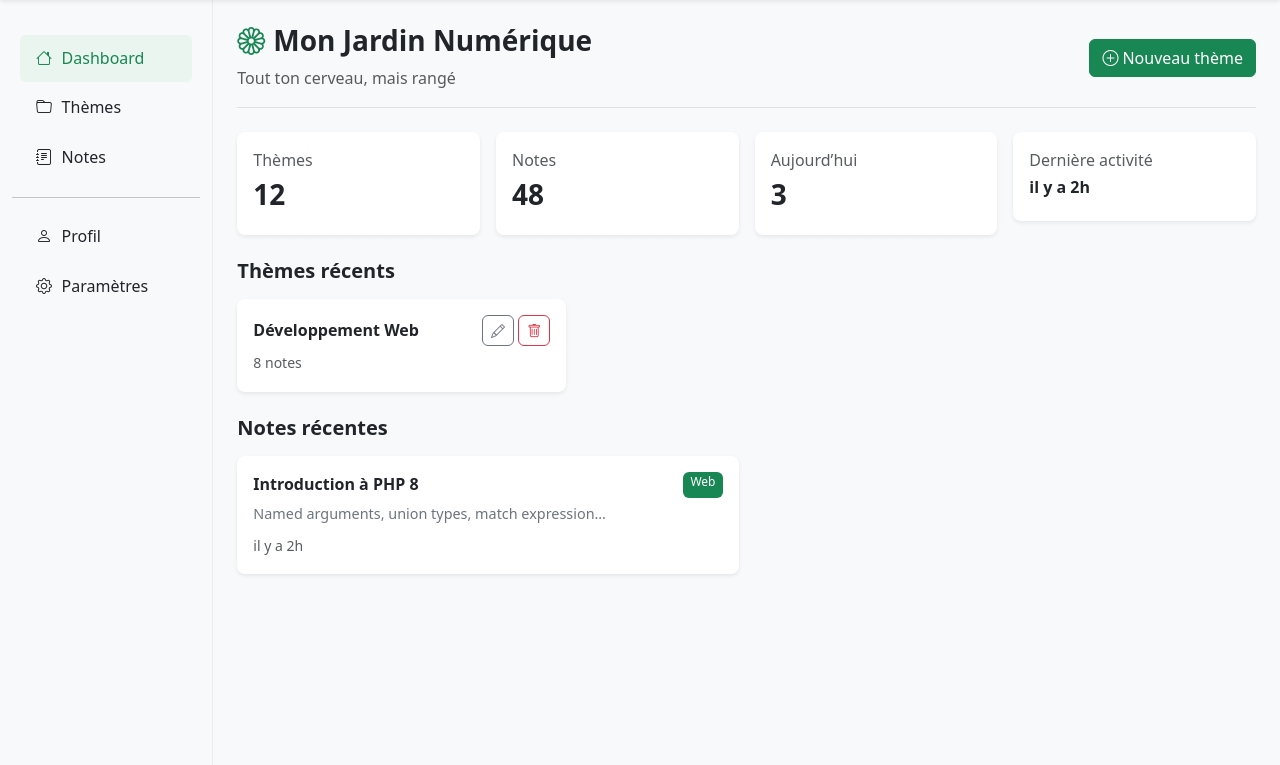
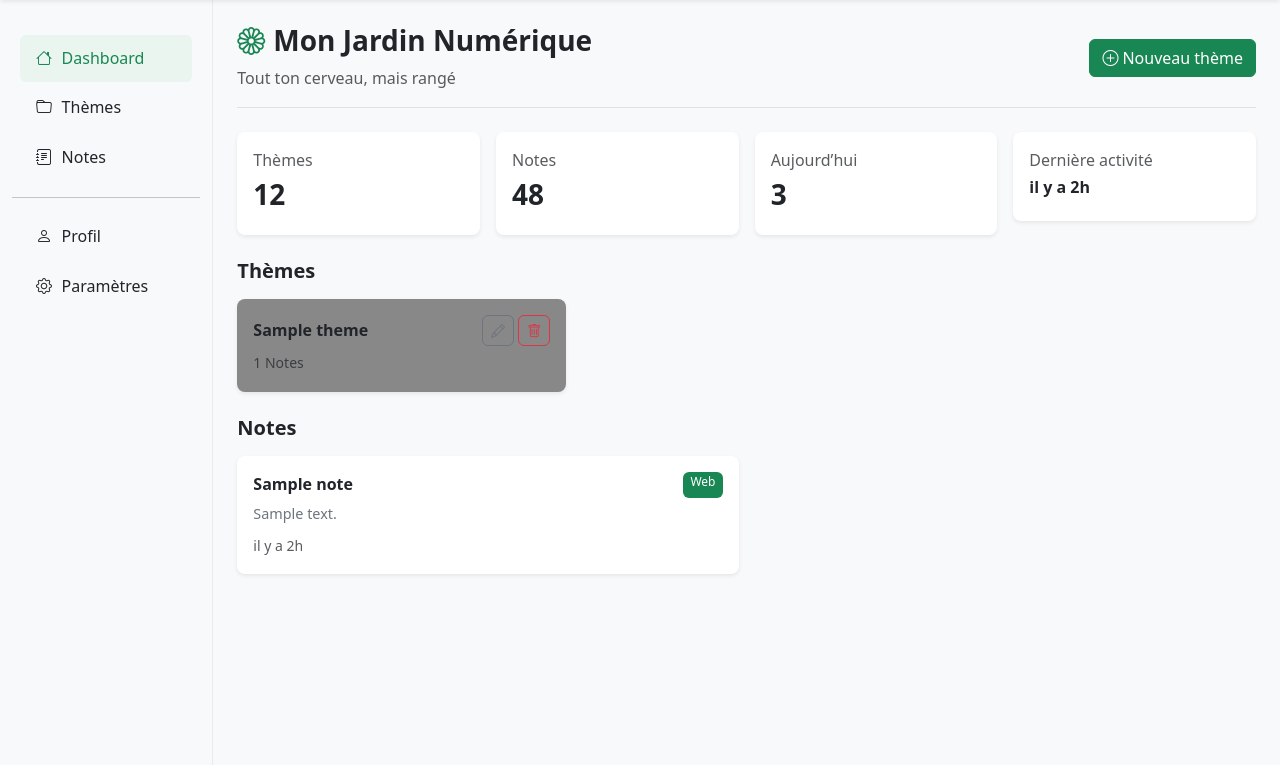
Before and after one commit to Abd0id/digital-garden-php-oop, a PHP site: page /dashboard.php in a window 1280 px wide. Shown: the part 58-823 px from the top of the page. Run offline with PHP 8.4, Linux system fonts and the light colour scheme; the visitor is signed in with stand-in values (Sample User, id 1); tables that the repository leaves empty hold one stand-in row (values such as "Sample post"); data that the repository does not hold is empty.

Commit message:
made theme and note

```diff
--- a/public/dashboard.php
+++ b/public/dashboard.php
@@ -1,4 +1,13 @@
-<?php session_start(); ?>
+<?php
+require_once __DIR__ . "/../src/Service/GardenService.php";
+session_start();
+$themes = GardenService::getAllUserThemes($_SESSION['userId']);
+foreach($themes as $theme){
+  $notes = GardenService::getAllThemenotes($theme->getId());
+  $theme->setNotes($notes);
+}
+?>
+
 
 <!DOCTYPE html>
 <html lang="fr">
@@ -38,7 +47,7 @@
         <li>
           <hr class="dropdown-divider">
         </li>
-        <li><a class="dropdown-item text-danger" href="../includes/auth.php?deconnect=deconnect"><i class="bi bi-box-arrow-right me-2"></i>Déconnexion</a></li>
+        <li><a class="dropdown-item text-danger" href="digital-garden-php-oop/includes/auth.php" name="deconnect"><i class="bi bi-box-arrow-right me-2"></i>Déconnexion</a></li>
       </ul>
     </div>
   </nav>
@@ -105,37 +114,42 @@
         </div>
 
         <!-- Themes -->
-        <h5 class="fw-bold mb-3">Thèmes récents</h5>
+        <h5 class="fw-bold mb-3">Thèmes</h5>
+
         <div class="row g-3 mb-4">
           <div class="col-md-6 col-lg-4">
-            <div class="theme-card">
+            <?php foreach ($themes as $theme): ?>
+            <div style="background-color: <?=$theme->getColor()?>;" class="theme-card">
               <div class="theme-header">
-                <h6 class="fw-bold mb-0">Développement Web</h6>
+                <h6 class="fw-bold mb-0"><?=$theme->getTitle()?></h6>
                 <div>
                   <button class="btn btn-sm btn-outline-secondary"><i class="bi bi-pencil"></i></button>
                   <button class="btn btn-sm btn-outline-danger"><i class="bi bi-trash"></i></button>
                 </div>
               </div>
-              <small class="text-muted">8 notes</small>
+              <small class="text-muted"><?=count($theme->getNotes())?> Notes</small>
             </div>
+            <?php endforeach; ?>
           </div>
         </div>
-
         <!-- Notes -->
-        <h5 class="fw-bold mb-3">Notes récentes</h5>
+        <h5 class="fw-bold mb-3">Notes</h5>
         <div class="row g-3">
           <div class="col-md-6">
+          <?php foreach ($themes as $theme): ?>
+            <?php foreach ($theme->getNotes() as $note): ?>
             <div class="note-card">
               <div class="d-flex justify-content-between mb-1">
-                <strong>Introduction à PHP 8</strong>
+                <strong><?=$note->getTitle()?></strong>
                 <span class="badge bg-success">Web</span>
               </div>
-              <p class="note-content">Named arguments, union types, match expression…</p>
+              <p class="note-content"><?=$note->getContent()?></p>
               <small class="text-muted">il y a 2h</small>
             </div>
+             <?php endforeach; ?>
+            <?php endforeach; ?>
           </div>
         </div>
-
       </main>
     </div>
   </div>
```
